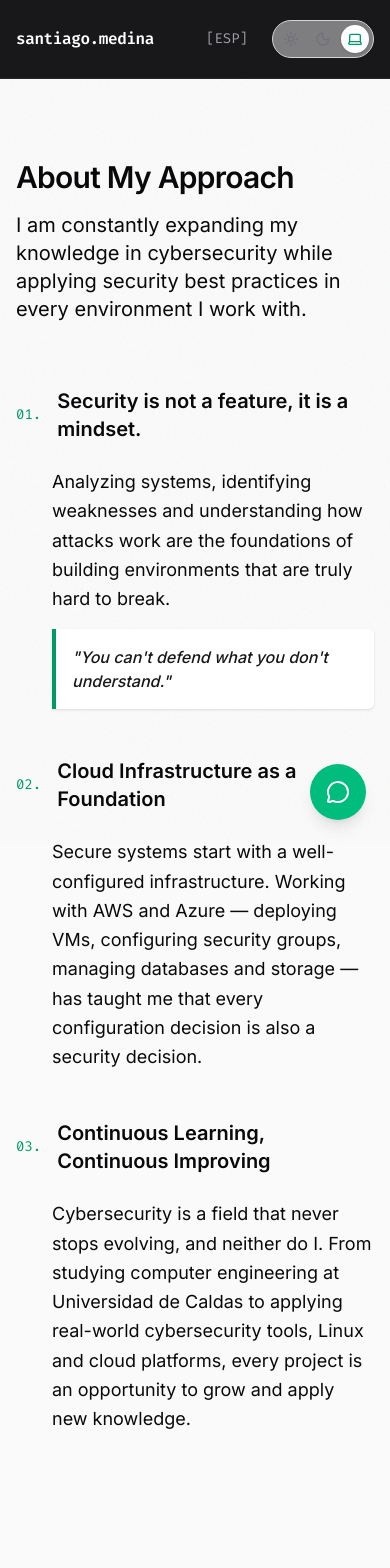
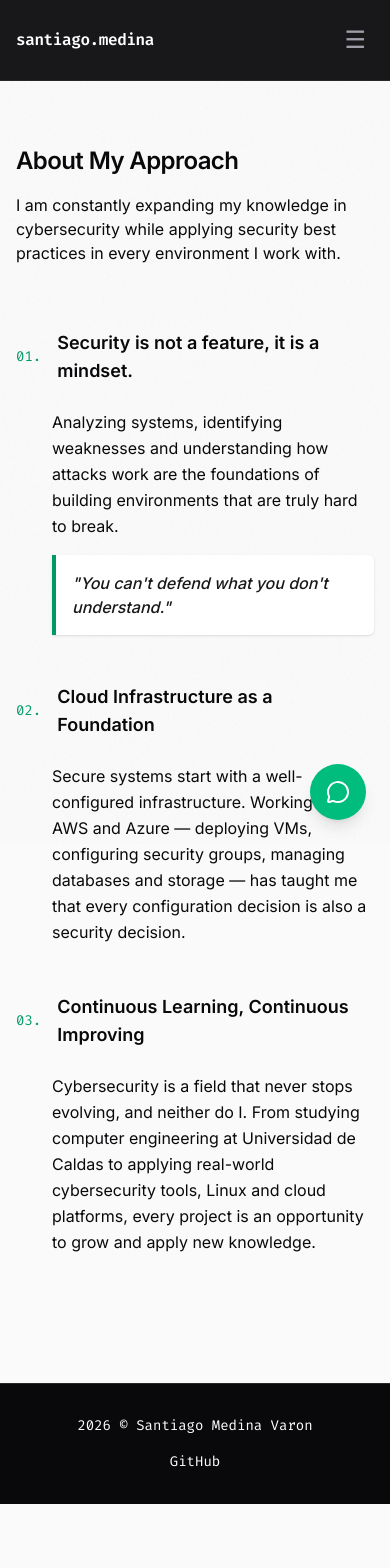
Before and after one commit to Medinaz0/Portfolio, a Next.js app: page /about in a window 390 px wide. Shown: the top 1568 px of the page. After the commit the page ends 1504 px from the top, so only its background shows below. Built offline with nearby package versions, Linux system fonts and the light colour scheme.

Commit message:
fix: mobile visualization

```diff
--- a/src/app/about/page.tsx
+++ b/src/app/about/page.tsx
@@ -6,12 +6,12 @@ export default function About() {
   const { t } = useLanguage();
 
   return (
-    <div className="max-w-4xl mx-auto px-4 sm:px-6 lg:px-8 pt-20 pb-16 animate-fade-in">
+    <div className="max-w-4xl mx-auto px-4 sm:px-6 lg:px-8 pt-16 sm:pt-20 pb-16 animate-fade-in">
       <div className="mb-16">
-        <h1 className="text-3xl sm:text-4xl font-semibold tracking-tight text-foreground mb-4">
+        <h1 className="text-2xl sm:text-3xl md:text-4xl font-semibold tracking-tight text-foreground mb-4">
           {t("about.title")}
         </h1>
-        <p className="text-xl text-foreground">
+        <p className="text-base sm:text-lg md:text-xl text-foreground">
           {t("about.subtitle")}
         </p>
       </div>
@@ -22,12 +22,12 @@ export default function About() {
             <span className="font-mono text-emerald-600 text-sm">
               {t("about.sections.security.number")}
             </span>
-            <h2 className="text-xl font-semibold text-foreground">
+            <h2 className="text-lg sm:text-xl font-semibold text-foreground">
               {t("about.sections.security.heading")}
             </h2>
           </div>
           <div className="pl-9">
-            <p className="text-lg text-foreground leading-relaxed">
+            <p className="text-base sm:text-lg text-foreground leading-relaxed">
               {t("about.sections.security.text")}
             </p>
             <blockquote className="mt-4 border-l-4 border-emerald-600 bg-white dark:bg-zinc-900/50 p-4 text-zinc-900 dark:text-zinc-200 italic font-medium rounded-r-md shadow-sm">
@@ -41,12 +41,12 @@ export default function About() {
             <span className="font-mono text-emerald-600 text-sm">
               {t("about.sections.cloud.number")}
             </span>
-            <h2 className="text-xl font-semibold text-foreground">
+            <h2 className="text-lg sm:text-xl font-semibold text-foreground">
               {t("about.sections.cloud.heading")}
             </h2>
           </div>
           <div className="pl-9">
-            <p className="text-lg text-foreground leading-relaxed">
+            <p className="text-base sm:text-lg text-foreground leading-relaxed">
               {t("about.sections.cloud.text")}
             </p>
           </div>
@@ -57,12 +57,12 @@ export default function About() {
             <span className="font-mono text-emerald-600 text-sm">
               {t("about.sections.learning.number")}
             </span>
-            <h2 className="text-xl font-semibold text-foreground">
+            <h2 className="text-lg sm:text-xl font-semibold text-foreground">
               {t("about.sections.learning.heading")}
             </h2>
           </div>
           <div className="pl-9">
-            <p className="text-lg text-foreground leading-relaxed">
+            <p className="text-base sm:text-lg text-foreground leading-relaxed">
               {t("about.sections.learning.text")}
             </p>
           </div>
--- a/src/app/page.tsx
+++ b/src/app/page.tsx
@@ -9,7 +9,7 @@ export default function Home() {
   const { t } = useLanguage();
 
   return (
-    <div className="max-w-6xl mx-auto px-4 sm:px-6 lg:px-8 pt-32 pb-16 flex flex-col min-h-[75vh]">
+    <div className="max-w-6xl mx-auto px-4 sm:px-6 lg:px-8 pt-20 sm:pt-32 pb-16 flex flex-col min-h-[75vh]">
       <div className="max-w-3xl animate-fade-in">
         <div className="inline-flex items-center gap-2 mb-8 font-mono text-sm text-emerald-600">
           <Terminal className="w-4 h-4" />
@@ -18,11 +18,11 @@ export default function Home() {
           <span>&quot;</span>
         </div>
 
-        <h1 className="text-6xl sm:text-6xl md:text-6xl font-semibold tracking-tight text-foreground mb-6 leading-tight whitespace-pre-line">
+        <h1 className="text-3xl sm:text-5xl md:text-6xl font-semibold tracking-tight text-foreground mb-6 leading-tight whitespace-pre-line">
           {t("home.heading")}
         </h1>
 
-        <p className="text-xl text-foreground max-w-2xl leading-relaxed mb-10">
+        <p className="text-base sm:text-lg md:text-xl text-foreground max-w-2xl leading-relaxed mb-10">
           {t("home.subtitle")}
         </p>
 
--- a/src/app/skills/page.tsx
+++ b/src/app/skills/page.tsx
@@ -17,12 +17,12 @@ export default function Stack() {
   const { t } = useLanguage();
 
   return (
-    <div className="max-w-6xl mx-auto px-4 sm:px-6 lg:px-8 pt-20 pb-16 animate-fade-in">
-      <div className="mb-16">
-        <h1 className="text-3xl sm:text-4xl font-semibold tracking-tight text-foreground mb-4">
+    <div className="max-w-6xl mx-auto px-4 sm:px-6 lg:px-8 pt-16 sm:pt-20 pb-16 animate-fade-in">
+      <div className="mb-12 sm:mb-16">
+        <h1 className="text-2xl sm:text-3xl md:text-4xl font-semibold tracking-tight text-foreground mb-4">
           {t("skills.technical_title")}
         </h1>
-        <p className="text-xl text-foreground max-w-2xl">
+        <p className="text-base sm:text-lg md:text-xl text-foreground max-w-2xl">
           {t("skills.technical_subtitle")}
         </p>
       </div>
@@ -31,7 +31,7 @@ export default function Stack() {
         {skills.map((skill, i) => (
           <div
             key={skill.name}
-            className="w-full aspect-square card-minimal rounded-lg p-6 flex flex-col items-center justify-center gap-4 group"
+            className="w-full aspect-square card-minimal rounded-lg p-4 sm:p-6 flex flex-col items-center justify-center gap-4 group"
             style={{ animationDelay: `${i * 30}ms` }}
           >
             <div
@@ -63,11 +63,11 @@ export default function Stack() {
       </div>
 
       {/* ──── Soft Skills ──── */}
-      <div className="mt-24 mb-16">
-        <h1 className="text-3xl sm:text-4xl font-semibold tracking-tight text-foreground mb-4">
+      <div className="mt-20 sm:mt-24 mb-12 sm:mb-16">
+        <h1 className="text-2xl sm:text-3xl md:text-4xl font-semibold tracking-tight text-foreground mb-4">
           {t("skills.soft_title")}
         </h1>
-        <p className="text-xl text-foreground max-w-2xl">
+        <p className="text-base sm:text-lg md:text-xl text-foreground max-w-2xl">
           {t("skills.soft_subtitle")}
         </p>
       </div>
@@ -76,7 +76,7 @@ export default function Stack() {
         {softSkills.map((skill, i) => (
           <div
             key={skill.name}
-            className="w-full aspect-square card-minimal rounded-lg p-6 flex flex-col items-center justify-center gap-4 group"
+            className="w-full aspect-square card-minimal rounded-lg p-4 sm:p-6 flex flex-col items-center justify-center gap-4 group"
             style={{ animationDelay: `${i * 30}ms` }}
           >
             <div
--- a/src/components/ContactFab.tsx
+++ b/src/components/ContactFab.tsx
@@ -15,7 +15,7 @@ export default function ContactFab() {
   const { t } = useLanguage();
 
   return (
-    <div className="fixed bottom-6 right-6 z-50 flex flex-col items-end gap-3">
+    <div className="fixed bottom-6 right-6 z-[60] flex flex-col items-end gap-3">
       {/* Overlay */}
       {open && (
         <div
--- a/src/components/Footer.tsx
+++ b/src/components/Footer.tsx
@@ -7,7 +7,7 @@ export default function Footer() {
   const { t } = useLanguage();
 
   return (
-    <footer className="border-t border-zinc-800 mt-20 py-8 z-10 bg-zinc-950">
+    <footer className="border-t border-zinc-800 mt-16 sm:mt-20 py-8 z-10 bg-zinc-950">
       <div className="max-w-6xl mx-auto px-4 sm:px-6 lg:px-8 flex flex-col sm:flex-row items-center justify-between gap-4">
         <p className="font-mono text-sm text-white">
           {year} © Santiago Medina Varon
--- a/src/components/Header.tsx
+++ b/src/components/Header.tsx
@@ -1,5 +1,6 @@
 "use client";
 
+import { useState } from "react";
 import Link from "next/link";
 import { usePathname } from "next/navigation";
 import { ThemeToggle } from "./ThemeToggle";
@@ -9,6 +10,7 @@ import { useLanguage } from "@/i18n/LanguageProvider";
 export default function Header() {
   const pathname = usePathname();
   const { t } = useLanguage();
+  const [mobileOpen, setMobileOpen] = useState(false);
 
   const navLinks = [
     { name: t("nav.overview"), href: "/" },
@@ -16,7 +18,10 @@ export default function Header() {
     { name: t("nav.skills"), href: "/skills" },
   ];
 
+  const closeMobile = () => setMobileOpen(false);
+
   return (
+    <>
       <header className="sticky top-0 z-50 bg-zinc-900 dark:bg-zinc-950/80 border-b border-zinc-800 backdrop-blur-md">
         <div className="max-w-6xl mx-auto px-4 sm:px-6 lg:px-8 py-5 flex items-center justify-between">
           <Link href="/" className="flex items-center gap-3 group">
@@ -25,6 +30,7 @@ export default function Header() {
             </span>
           </Link>
 
+          {/* Desktop nav */}
           <nav className="hidden md:flex items-center gap-6">
             {navLinks.map((link) => {
               const isActive = pathname === link.href;
@@ -54,10 +60,59 @@ export default function Header() {
               </a>
             </div>
 
+            <div className="hidden sm:flex items-center gap-4">
               <LanguageToggle />
               <ThemeToggle />
             </div>
+
+          {/* Hamburger */}
+          <button
+            onClick={() => setMobileOpen(!mobileOpen)}
+            className="md:hidden p-2 text-zinc-400 active:text-white transition-colors text-2xl leading-none"
+            style={{ touchAction: "manipulation" }}
+            aria-label="Toggle menu"
+          >
+            {mobileOpen ? "✕" : "☰"}
+          </button>
+          </div>
         </div>
       </header>
+
+      {/* Mobile menu overlay — fuera del <header> para evitar problemas de stacking context */}
+      {mobileOpen && (
+        <div className="fixed inset-0 top-0 z-40 pt-[65px] bg-zinc-950/95 backdrop-blur-md md:hidden">
+          <nav className="flex flex-col items-center gap-6 pt-12 pb-8 px-4">
+            {navLinks.map((link) => {
+              const isActive = pathname === link.href;
+              return (
+                <Link
+                  key={link.name}
+                  href={link.href}
+                  onClick={closeMobile}
+                  className={`text-lg font-medium transition-colors ${
+                    isActive ? "text-white" : "text-zinc-400 hover:text-white"
+                  }`}
+                >
+                  {link.name}
+                </Link>
+              );
+            })}
+
+            <div className="mt-6 flex items-center gap-6">
+              <a
+                href="https://github.com/Medinaz0/Portfolio"
+                target="_blank"
+                rel="noopener noreferrer"
+                className="text-sm font-mono text-zinc-400 hover:text-white transition-colors"
+              >
+                [src]
+              </a>
+              <LanguageToggle />
+              <ThemeToggle />
+            </div>
+          </nav>
+        </div>
+      )}
+    </>
   );
 }
--- a/src/i18n/LanguageProvider.tsx
+++ b/src/i18n/LanguageProvider.tsx
@@ -32,16 +32,24 @@ export function LanguageProvider({ children }: { children: ReactNode }) {
   const [mounted, setMounted] = useState(false);
 
   useEffect(() => {
-    const saved = localStorage.getItem("lang") as Lang | null;
-    if (saved === "en" || saved === "es") {
-      setLangState(saved);
+    try {
+      const saved = localStorage.getItem("lang") as Lang | null;
+      if (saved === "en" || saved === "es") {
+        setLangState(saved);
+      }
+    } catch {
+      // localStorage not available (private browsing, etc.)
     }
     setMounted(true);
   }, []);
 
   const setLang = useCallback((l: Lang) => {
     setLangState(l);
-    localStorage.setItem("lang", l);
+    try {
+      localStorage.setItem("lang", l);
+    } catch {
+      // localStorage not available
+    }
   }, []);
 
   const t = useCallback(
```
Lines whose indentation alone changed are shown as unchanged.
